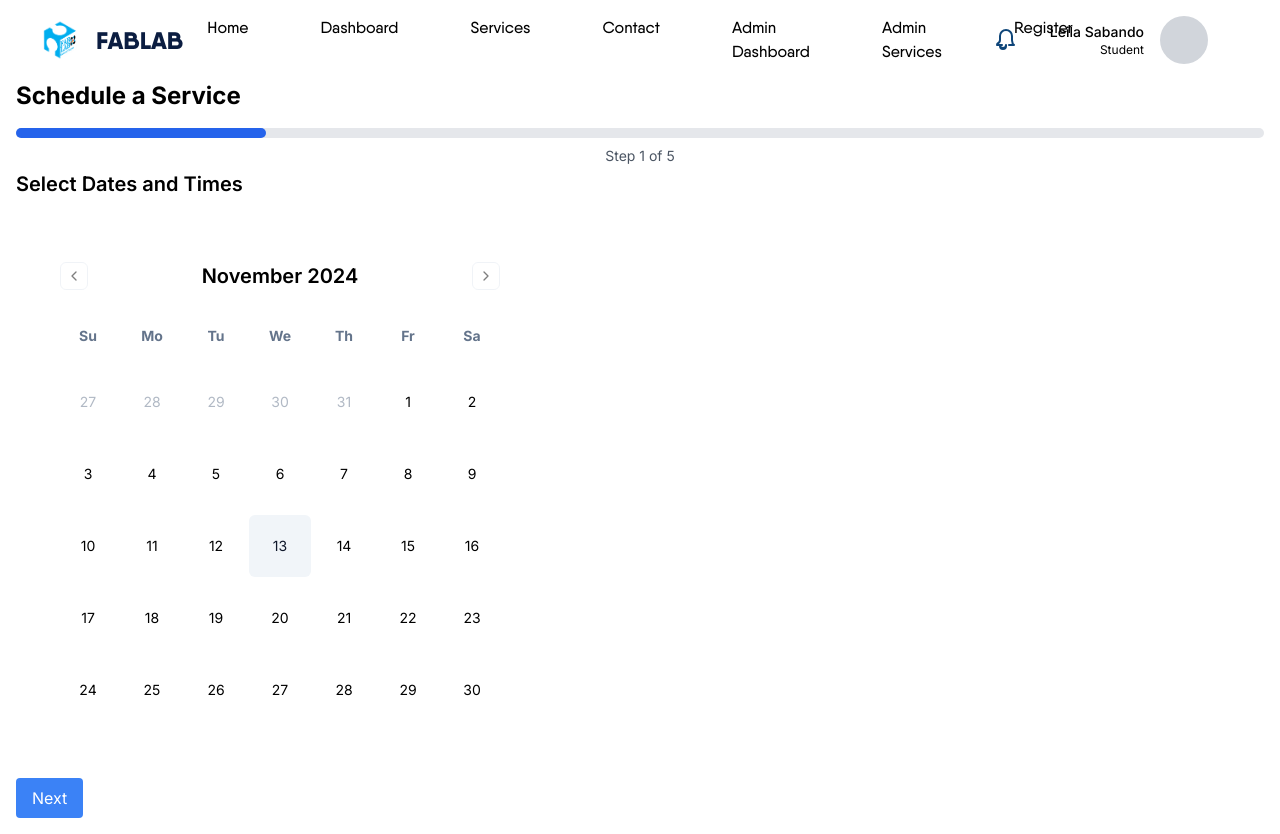
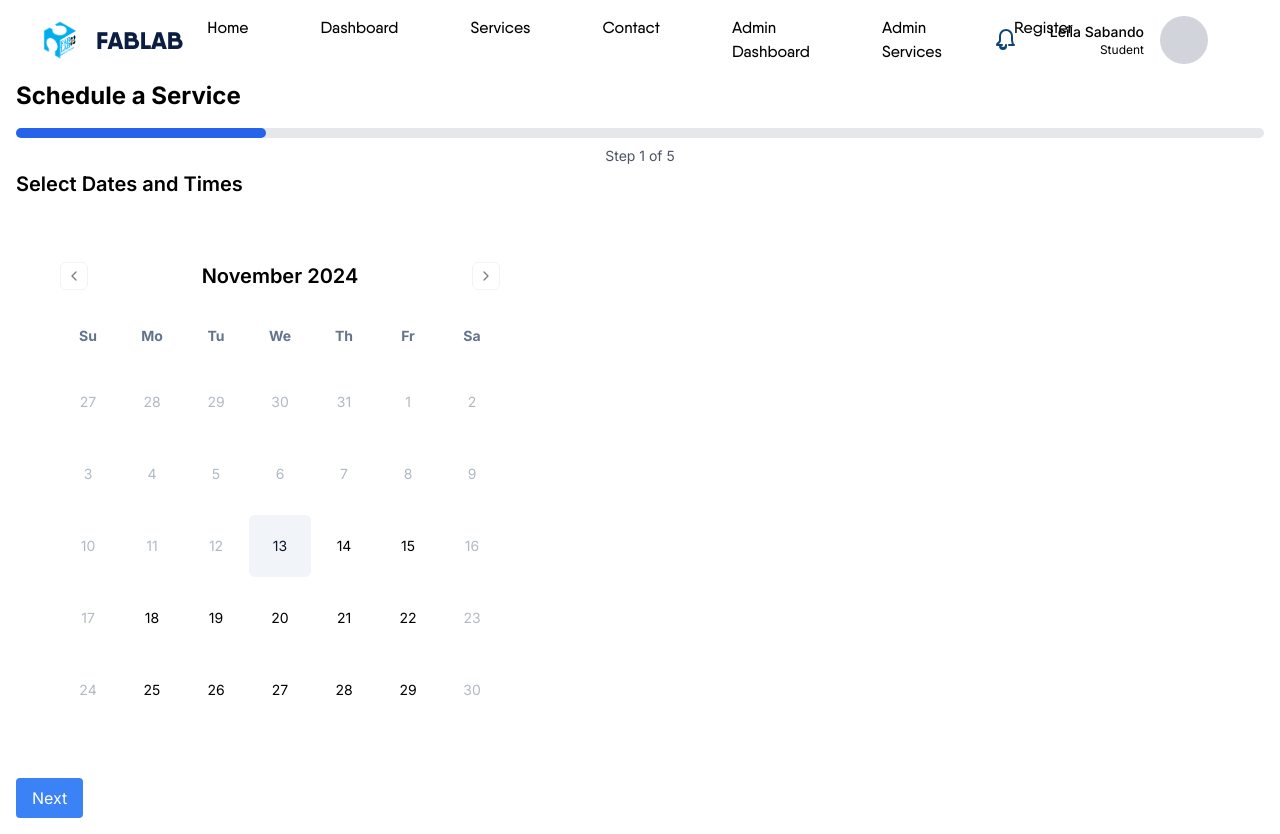
Before and after one commit to Marieee08/RESOLAB, a Next.js app: page /services/user/schedule in a window 1280 px wide. Built offline with nearby package versions, Linux system fonts and the light colour scheme.

Commit message:
review submit updates

```diff
--- a/src/app/services/user/schedule/page.tsx
+++ b/src/app/services/user/schedule/page.tsx
@@ -179,6 +179,16 @@ interface DateTimeSelectionProps {
     }
   };
 
+  // Disable dates that are in the past and weekends (Saturday and Sunday)
+  const isDateDisabled = (date: Date) => {
+    const today = new Date();
+    // Check if the date is in the past
+    const isPastDate = date < today.setHours(0, 0, 0, 0);
+    // Check if the date is a weekend (Saturday or Sunday)
+    const isWeekend = date.getDay() === 0 || date.getDay() === 6;
+    return isPastDate || isWeekend;
+  };
+
     // const [selectedDates, setSelectedDates] = React.useState<Date[]>([]);
     //const handleSelect = (date: Date | undefined) => {
       //if (date) {
@@ -195,9 +205,10 @@ interface DateTimeSelectionProps {
         <div className="items-start w-full h-full">
           <Calendar
             className="w-full h-full"
-            mode="single"       // multiple
-            selected={selectedDate}      //selectedDates
+            mode="single"
+            selected={selectedDate}
             onSelect={handleSelect}
+            disabled={isDateDisabled}
           />
         </div>
         <div className="mt-4 space-y-4">
@@ -225,7 +236,6 @@ interface DateTimeSelectionProps {
     );
   }
 
-
 interface ReviewSubmitProps {
   formData: FormData;
   prevStep: () => void;
--- a/src/components/forms/ReviewSubmit.tsx
+++ b/src/components/forms/ReviewSubmit.tsx
@@ -2,10 +2,11 @@ import React from 'react';
 import Link from 'next/link';
 
 interface FormData {
-    startDate: Date | null;
-    endDate: Date | null;
-    startTime: string | null;
-    endTime: string | null;
+    days: {
+      date: Date;
+      startTime: string | null;
+      endTime: string | null;
+    }[];
 
     // ClientInfo fields
     name: string;
@@ -62,6 +63,11 @@ const handleSubmit = () => {
     console.log('Form submitted:', FormData);
 };
 
+interface ReviewSubmitProps {
+    formData: FormData;
+    prevStep: () => void;
+  }
+
 export default function PersonalInformation({ formData, updateFormData, nextStep, prevStep }: StepProps) {
     const handleInputChange = (e: React.ChangeEvent<HTMLInputElement>) => {
         const { name, value } = e.target;
@@ -72,6 +78,20 @@ export default function PersonalInformation({ formData, updateFormData, nextStep
     <div className="max-w-4xl mx-auto">
         <h2 className="text-2xl font-semibold mb-4 mt-12">Review Your Information</h2>
         <div className="border border-gray-300 rounded-md shadow-sm p-4">
+        <h2 className="text-2xl font-semibold mb-4">Selected Dates and Times</h2>
+        {formData.days.length > 0 ? (
+          formData.days.map((day, index) => (
+            <div key={index} className="mb-4">
+              <h3 className="text-lg font-semibold">Day {index + 1}: {day.date.toDateString()}</h3>
+              <p><strong>Start Time:</strong> {day.startTime || 'Not selected'}</p>
+              <p><strong>End Time:</strong> {day.endTime || 'Not selected'}</p>
+            </div>
+          ))
+        ) : (
+          <p>No dates selected.</p>
+        )}
+      </div>
+        <div className="border border-gray-300 rounded-md shadow-sm p-4 mt-6">
             <h2 className="text-2xl font-semibold mb-4">Personal Information</h2>
             <div className="grid grid-cols-2 gap-6">
                 <div>
--- a/src/components/ui/calendar.tsx
+++ b/src/components/ui/calendar.tsx
@@ -17,6 +17,15 @@ function Calendar({
   onSelect,
   ...props
 }: CalendarProps) {
+  const isDateDisabled = (date: Date) => {
+    const today = new Date();
+    // Disable past dates
+    if (date < today.setHours(0, 0, 0, 0)) return true;
+    // Disable weekends (Saturday and Sunday)
+    const day = date.getDay();
+    return day === 0 || day === 6;
+  }
+
   return (
     <DayPicker
       showOutsideDays={showOutsideDays}
```
Lines whose indentation alone changed are shown as unchanged.
